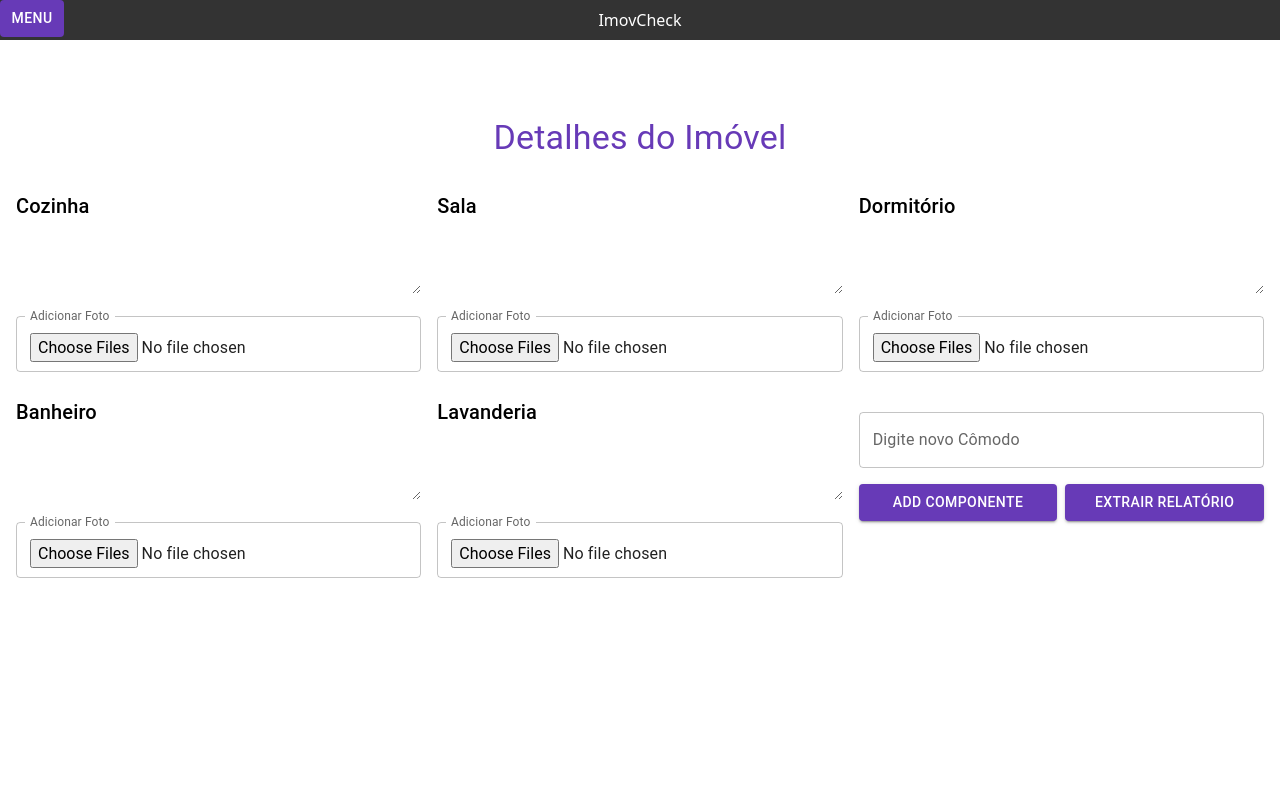
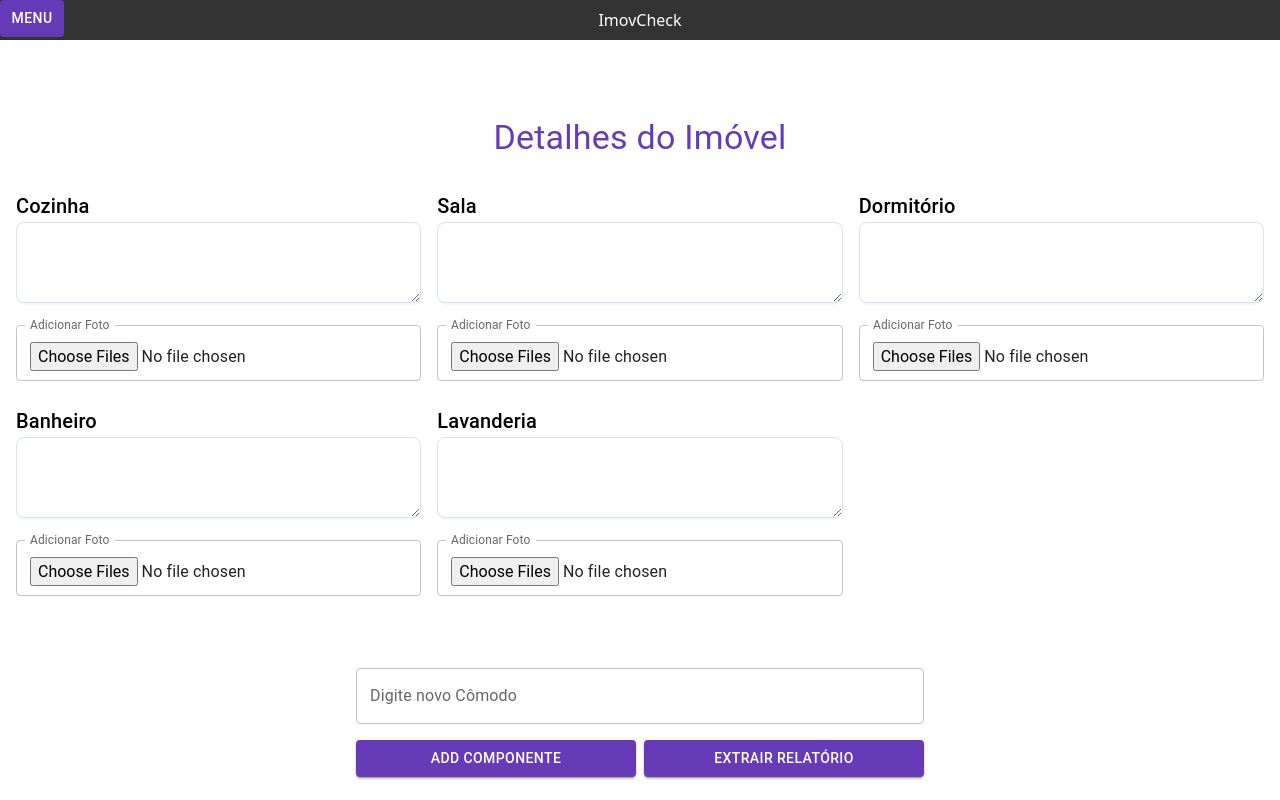
Before and after one commit to devGabyAlves/imov-check, a React (Vite) app: page /imoveis in a window 1280 px wide. Built offline with nearby package versions, Linux system fonts and the light colour scheme; sample sign-in values are in the browser's storage.

Commit message:
refactor: Update MUI imports and styles in comodos_componentes.tsx

```diff
--- a/src/components/comodos_componentes.tsx
+++ b/src/components/comodos_componentes.tsx
@@ -1,8 +1,72 @@
 import React, { useState } from 'react';
 import axios from 'axios';
-import { Box, Button, Grid, Modal, Stack, TextareaAutosize, TextField, Typography } from '@mui/material';
+import {
+  Box,
+  Button,
+  Grid,
+  Modal,
+  Stack,
+  TextareaAutosize as BaseTextareaAutosize,
+  TextField,
+  Typography
+} from '@mui/material';
 import Header from './Header';
 import Menu from './menu';
+
+import { styled } from '@mui/system';
+
+const blue = {
+  100: '#DAECFF',
+  200: '#b6daff',
+  400: '#3399FF',
+  500: '#007FFF',
+  600: '#0072E5',
+  900: '#003A75'
+};
+
+const grey = {
+  50: '#F3F6F9',
+  100: '#E5EAF2',
+  200: '#DAE2ED',
+  300: '#C7D0DD',
+  400: '#B0B8C4',
+  500: '#9DA8B7',
+  600: '#6B7A90',
+  700: '#434D5B',
+  800: '#303740',
+  900: '#1C2025'
+};
+
+const TextareaAutosize = styled(BaseTextareaAutosize)(
+  ({ theme }) => `
+  box-sizing: border-box;
+  width: 320px;
+  font-family: 'IBM Plex Sans', sans-serif;
+  font-size: 0.875rem;
+  font-weight: 400;
+  line-height: 1.5;
+  padding: 8px 12px;
+  border-radius: 8px;
+  color: ${theme.palette.mode === 'dark' ? grey[300] : grey[900]};
+  background: ${theme.palette.mode === 'dark' ? grey[900] : '#fff'};
+  border: 1px solid ${theme.palette.mode === 'dark' ? grey[700] : grey[200]};
+  box-shadow: 0px 2px 2px ${theme.palette.mode === 'dark' ? grey[900] : grey[50]};
+
+  &:hover {
+    border-color: ${blue[400]};
+  }
+
+  &:focus {
+    border-color: ${blue[400]};
+    box-shadow: 0 0 0 3px ${theme.palette.mode === 'dark' ? blue[600] : blue[200]};
+  }
+
+  // firefox
+  &:focus-visible {
+    outline: 0;
+  }
+`
+);
 
 interface Component {
   name: string;
@@ -56,25 +120,30 @@
   };
 
   const handleExtrairRelatorio = () => {
-    axios.post('URL_DA_API/relatorio', {
+    axios
+      .post('URL_DA_API/relatorio', {
         userId: 'ID_DO_USUARIO',
         imovelId: 'ID_DO_IMOVEL'
       })
-      .then(response => console.log('Relatório extraído com sucesso:', response.data))
-      .catch(error => console.error('Erro ao extrair relatório:', error));
+      .then((response) => console.log('Relatório extraído com sucesso:', response.data))
+      .catch((error) => console.error('Erro ao extrair relatório:', error));
   };
 
   return (
     <Box>
       <Header />
+
       <Menu />
+
       <Typography variant="h4" sx={{ mt: 10, mb: 2, color: '#673ab7', textAlign: 'center' }}>
         Detalhes do Imóvel
       </Typography>
+
       <Grid container spacing={2} sx={{ p: 2 }}>
         {componentes.map((componente, index) => (
           <Grid item xs={12} sm={6} md={4} key={index}>
             <Typography variant="h6">{componente.name}</Typography>
+
             <TextareaAutosize
               aria-label={`description-${index}`}
               minRows={3}
@@ -82,6 +151,7 @@
               onChange={(event) => handleDescricaoChange(index, event as React.ChangeEvent<HTMLTextAreaElement>)}
               style={{ width: '100%' }}
             />
+
             <TextField
               type="file"
               InputLabelProps={{ shrink: true }}
@@ -92,6 +162,7 @@
               margin="normal"
               inputProps={{ multiple: true }}
             />
+
             {componente.photos.map((foto, fotoIndex) => (
               <img
                 key={fotoIndex}
@@ -103,15 +174,17 @@
             ))}
           </Grid>
         ))}
-        <Grid item xs={12} sm={8} md={4}>
+      </Grid>
+
+      <Stack maxWidth={600} sx={{ mx: 'auto', mt: 2, p: 2 }}>
         <TextField
           label="Digite novo Cômodo"
           variant="outlined"
           value={novoNomeComponente}
           onChange={(event) => setNovoNomeComponente(event.target.value)}
-            fullWidth
           margin="normal"
         />
+
         <Stack direction="row" spacing={1} sx={{ mt: 1 }}>
           <Button
             variant="contained"
@@ -121,6 +194,7 @@
           >
             Add Componente
           </Button>
+
           <Button
             variant="contained"
             onClick={handleExtrairRelatorio}
@@ -130,8 +204,8 @@
             Extrair relatório
           </Button>
         </Stack>
-        </Grid>
-      </Grid>
+      </Stack>
+
       <Modal
         open={!!fotoModal}
         onClose={fecharModal}
```
Lines whose indentation alone changed are shown as unchanged.
